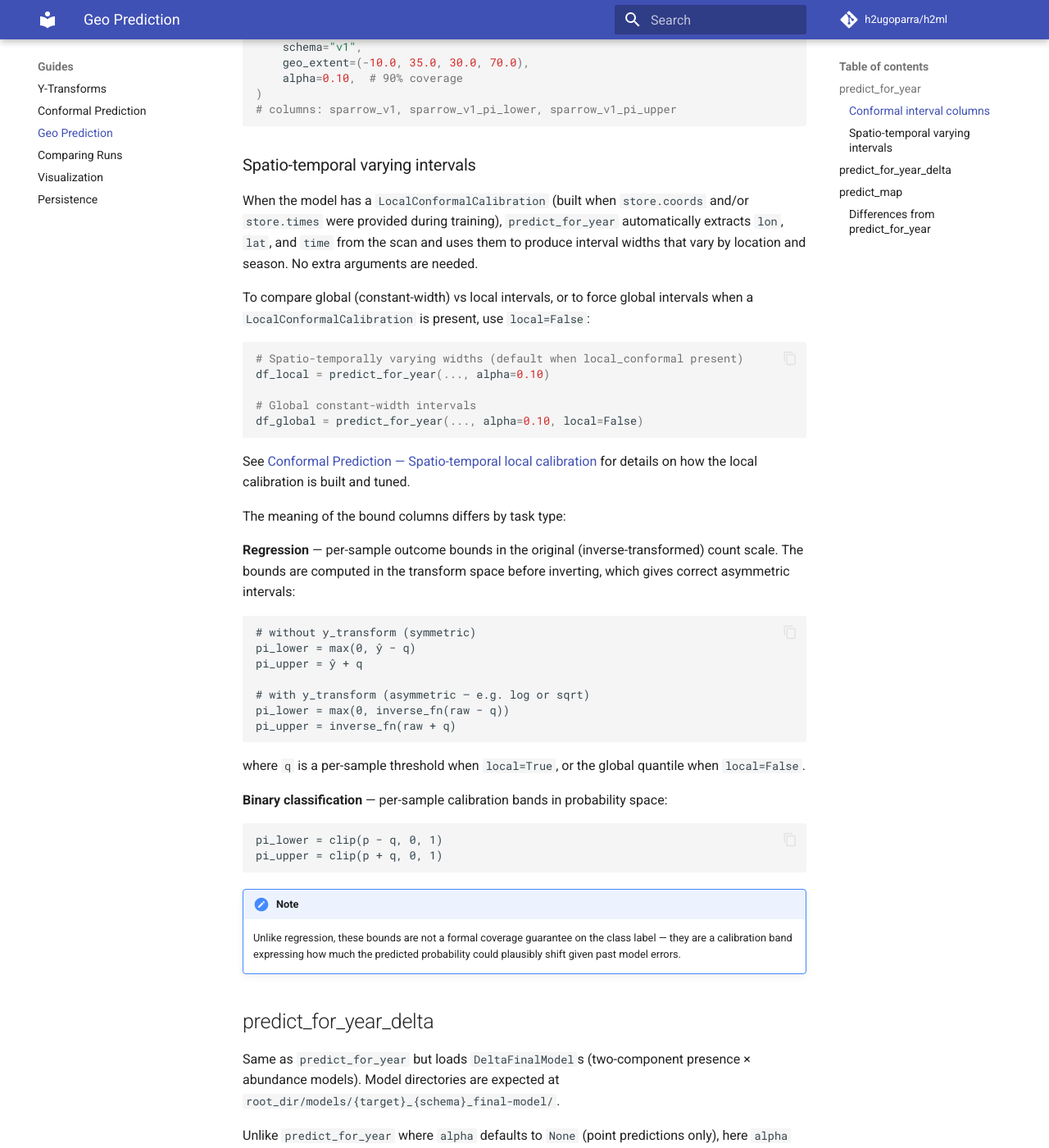
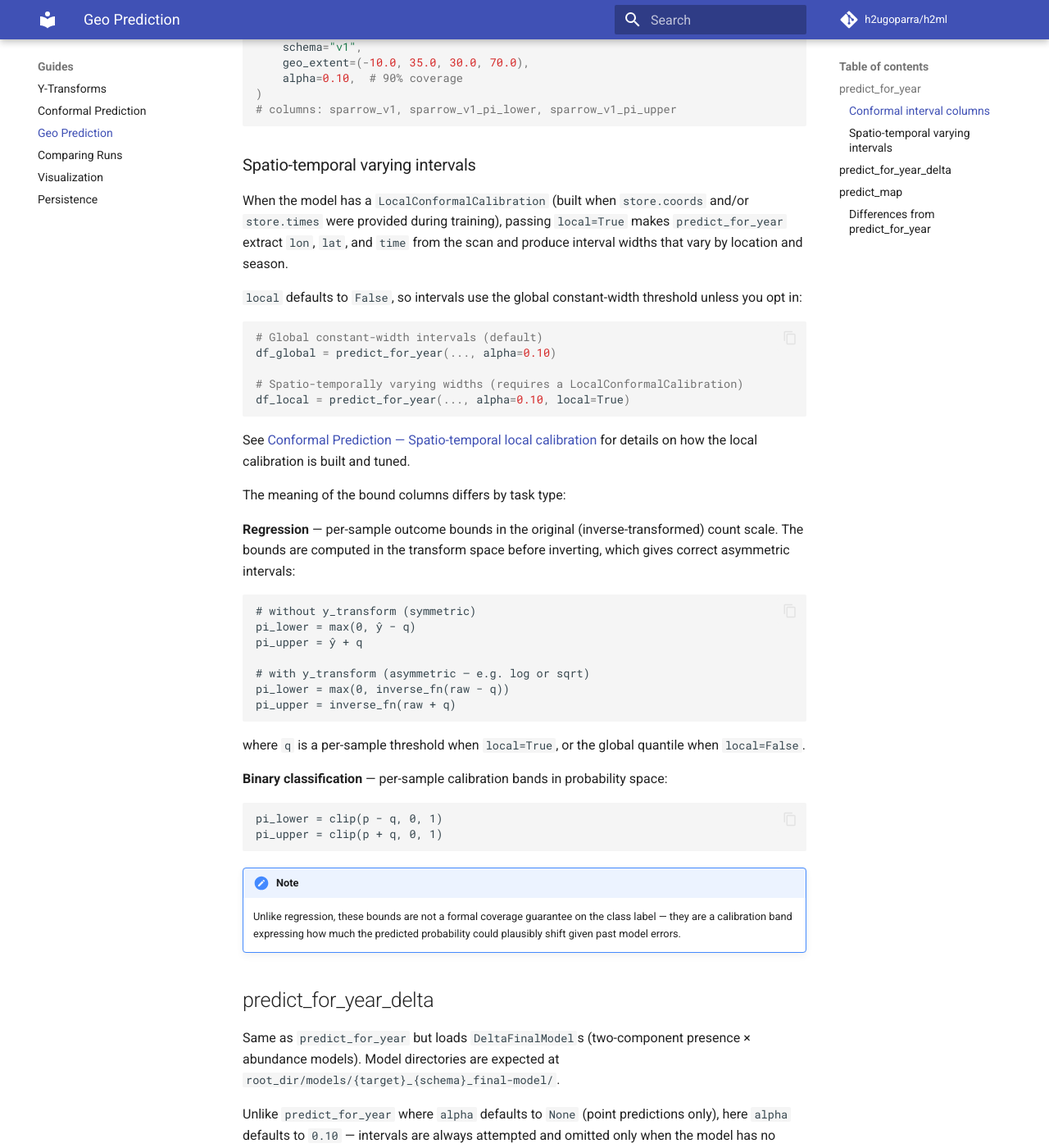
Before and after one commit to h2ugoparra/h2ml, an MkDocs documentation site: the page built from docs/guides/geo_predict.md, in a window 1280 px wide and 1400 px high, scrolled down 1262 px. Shown: the whole window at 82% size. Built offline with MkDocs 1.6.1 and Material for MkDocs 9.7.7, drawn with Linux system fonts in a browser that asks for light colours; comment, search, counter and statistics services are not loaded; some of the changed text lies outside the part shown.

Commit message:
Default geo prediction local conformal to False
predict_for_year, predict_for_year_delta and their _predict_single /
_predict_delta_single helpers defaulted local=True, opting every caller
into LocalConformalCalibration whenever the model had one. Flip the
default to False so geo predictions use the global conformal threshold
unless local calibration is explicitly requested with local=True.

Docstrings and the geo_predict / conformal guides are updated to match.

Co-Authored-By: Claude Opus 4.8 <noreply@anthropic.com>

````diff
--- a/docs/guides/geo_predict.md
+++ b/docs/guides/geo_predict.md
@@ -53,16 +53,16 @@ df = predict_for_year(
 
 ### Spatio-temporal varying intervals
 
-When the model has a `LocalConformalCalibration` (built when `store.coords` and/or `store.times` were provided during training), `predict_for_year` automatically extracts `lon`, `lat`, and `time` from the scan and uses them to produce interval widths that vary by location and season. No extra arguments are needed.
+When the model has a `LocalConformalCalibration` (built when `store.coords` and/or `store.times` were provided during training), passing `local=True` makes `predict_for_year` extract `lon`, `lat`, and `time` from the scan and produce interval widths that vary by location and season.
 
-To compare global (constant-width) vs local intervals, or to force global intervals when a `LocalConformalCalibration` is present, use `local=False`:
+`local` defaults to `False`, so intervals use the global constant-width threshold unless you opt in:
 
 ```python
-# Spatio-temporally varying widths (default when local_conformal present)
-df_local = predict_for_year(..., alpha=0.10)
+# Global constant-width intervals (default)
+df_global = predict_for_year(..., alpha=0.10)
 
-# Global constant-width intervals
-df_global = predict_for_year(..., alpha=0.10, local=False)
+# Spatio-temporally varying widths (requires a LocalConformalCalibration)
+df_local = predict_for_year(..., alpha=0.10, local=True)
 ```
 
 See [Conformal Prediction — Spatio-temporal local calibration](conformal.md#spatio-temporal-local-calibration) for details on how the local calibration is built and tuned.
@@ -110,7 +110,7 @@ df = predict_for_year_delta(
     schema="v1",
     geo_extent=(-10.0, 35.0, 30.0, 70.0),
     alpha=0.10,
-    local=True,   # default — use LocalConformalCalibration when available
+    local=True,   # opt in to LocalConformalCalibration; default is False (global threshold)
 )
 # columns per target: {target}_{schema}, {target}_{schema}_pi_lower, {target}_{schema}_pi_upper
 ```
````
Also changed, not shown: docs/guides/conformal.md (+2 -2 lines), 1 other file.
